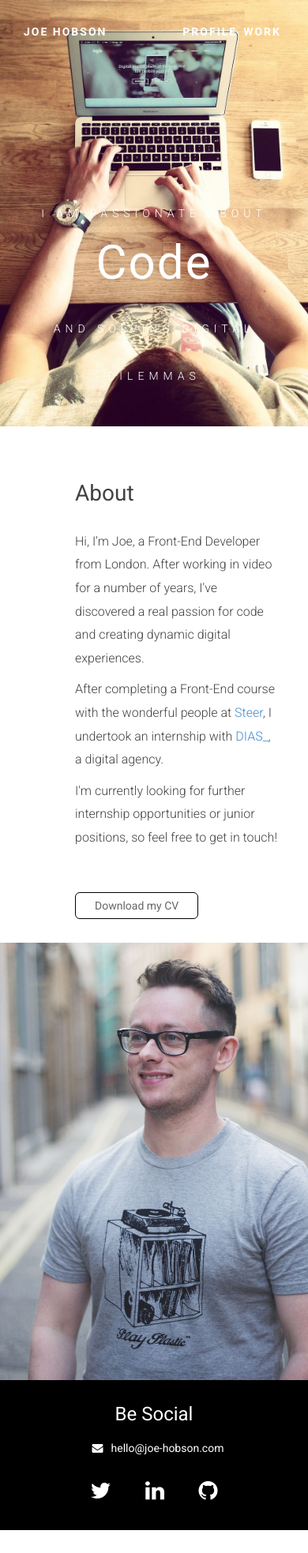
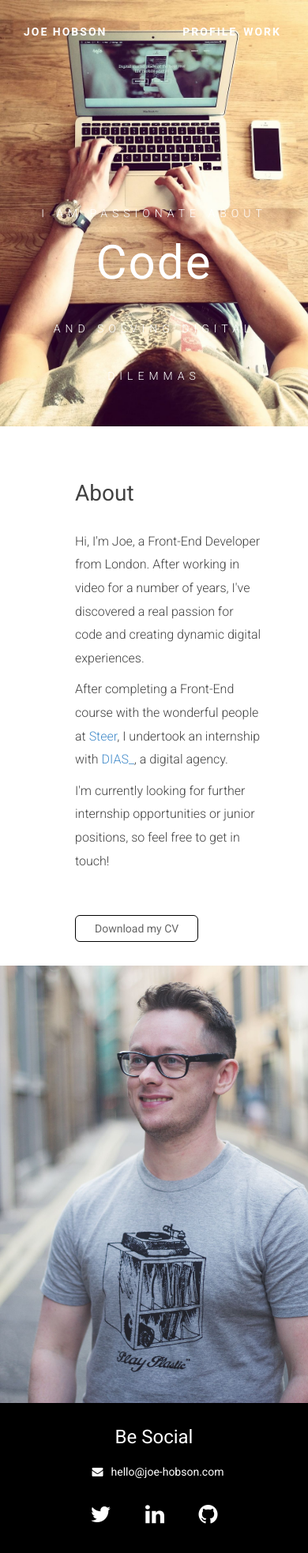
Before and after one commit to fant0mex/portfolio, a Jekyll site: the page built from 01-profile.md, in a window 390 px wide. Shown: the whole page at 79% size. Built offline with Jekyll 4.4.1, drawn with Linux system fonts in a browser that asks for light colours; nearby versions of some CDN libraries; before the commit the page ends 1938 px from its top, so only the background shows below that.

Commit message:
more responsive tweaks

```diff
--- a/_sass/main.sass
+++ b/_sass/main.sass
@@ -453,7 +453,7 @@ iframe
 /*Profile*/
 
 .bio, .blogfull
-  padding: 30px 20px 30px 80px
+  padding: 30px 40px 30px 80px
   body
     background-color: #eee
   h3
--- a/css/main.css
+++ b/css/main.css
@@ -607,7 +607,7 @@ iframe {
 /*Profile */
 /* line 455, ../_sass/main.sass */
 .bio, .blogfull {
-  padding: 30px 20px 30px 80px;
+  padding: 30px 40px 30px 80px;
 }
 /* line 457, ../_sass/main.sass */
 .bio body, .blogfull body {
```
